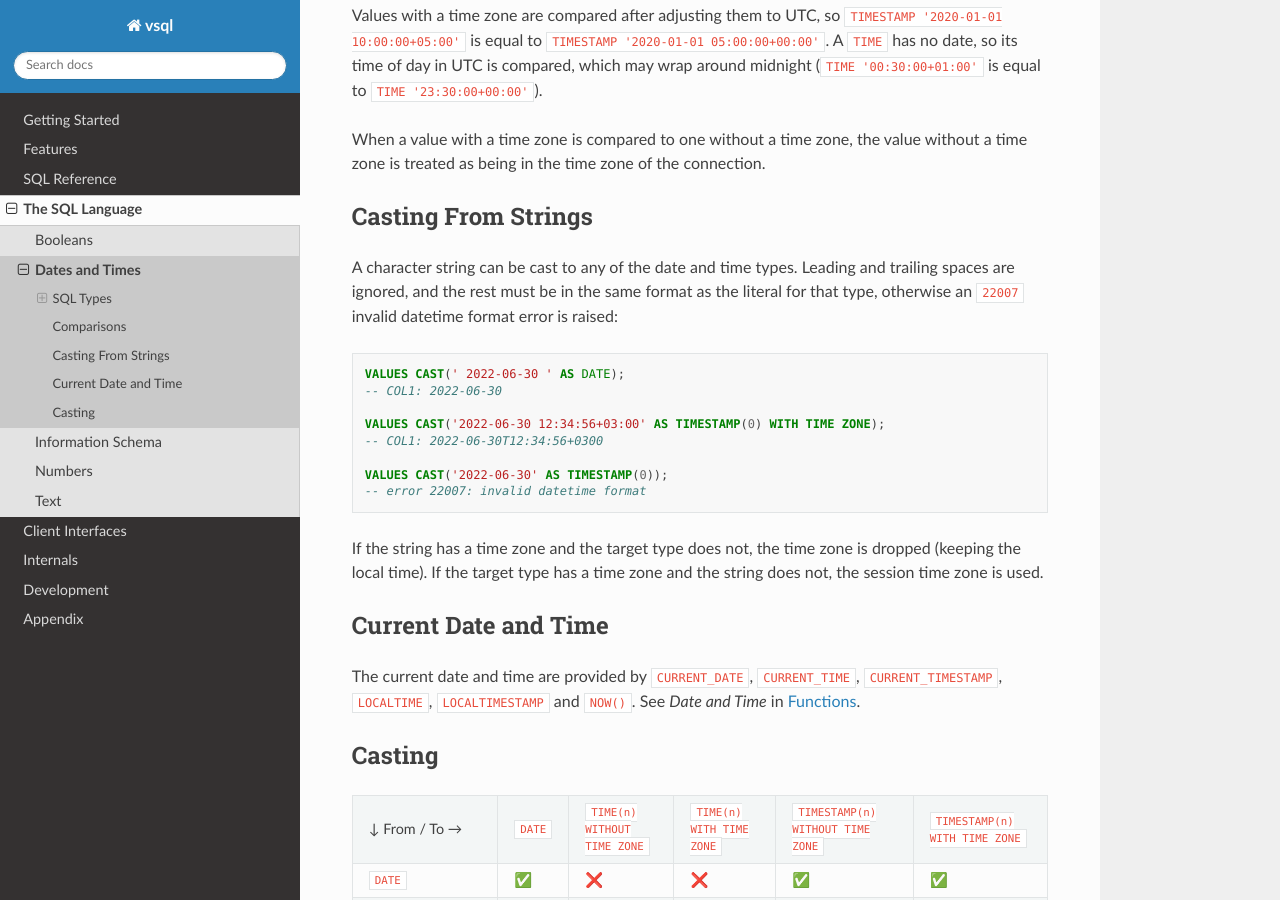
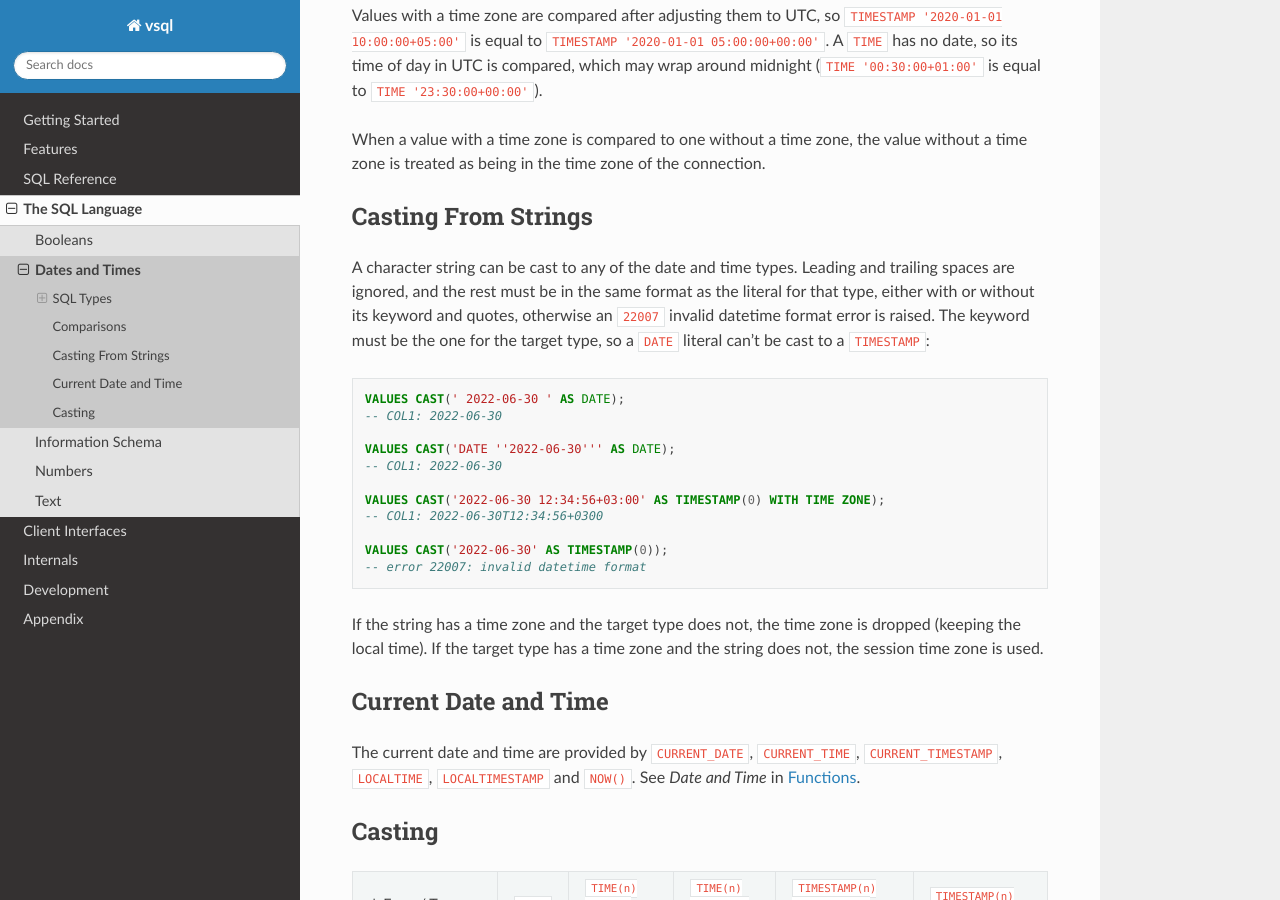
Before and after one commit to elliotchance/vsql, a Sphinx documentation site: the page built from docs/dates-times.rst, in a window 1280 px wide and 900 px high, scrolled down 2334 px. Built offline with Sphinx 7.4.7 and the Read the Docs theme 3.1.0, drawn with Linux system fonts in a browser that asks for light colours.

Commit message:
language: CAST a datetime literal from a character string (#1031)
A character string cast to a DATE, TIME or TIMESTAMP only accepted the
unquoted form, such as '2022-06-30'. The rules for a <literal> also apply
(6.13, General Rules, 14.a, 16.a, 17.a, 18.a and 19.a), so the literal form,
such as 'DATE ''2022-06-30''', is accepted now too. The keyword must match the
target type, so a DATE literal cast to a TIMESTAMP is still 22007. This lets
the result of casting a datetime to a character string be cast back.

Co-authored-by: Claude Opus 5.5 <noreply@anthropic.com>

```diff
--- a/docs/dates-times.rst
+++ b/docs/dates-times.rst
@@ -126,12 +126,17 @@ Casting From Strings
 
 A character string can be cast to any of the date and time types. Leading and
 trailing spaces are ignored, and the rest must be in the same format as the
-literal for that type, otherwise an ``22007`` invalid datetime format error is
-raised:
+literal for that type, either with or without its keyword and quotes, otherwise
+an ``22007`` invalid datetime format error is raised. The keyword must be the
+one for the target type, so a ``DATE`` literal can't be cast to a
+``TIMESTAMP``:
 
 .. code-block:: sql
 
   VALUES CAST(' 2022-06-30 ' AS DATE);
+  -- COL1: 2022-06-30
+
+  VALUES CAST('DATE ''2022-06-30''' AS DATE);
   -- COL1: 2022-06-30
 
   VALUES CAST('2022-06-30 12:34:56+03:00' AS TIMESTAMP(0) WITH TIME ZONE);
```
Also changed, not shown: 4 other files.
